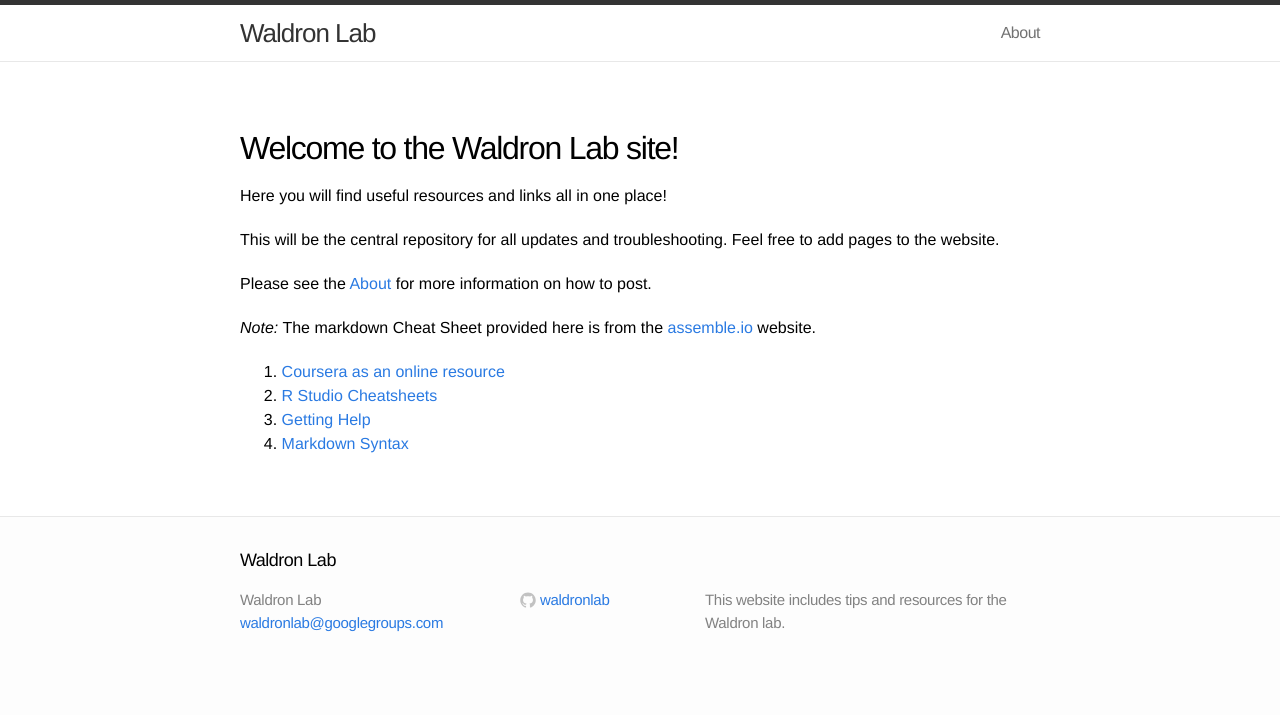
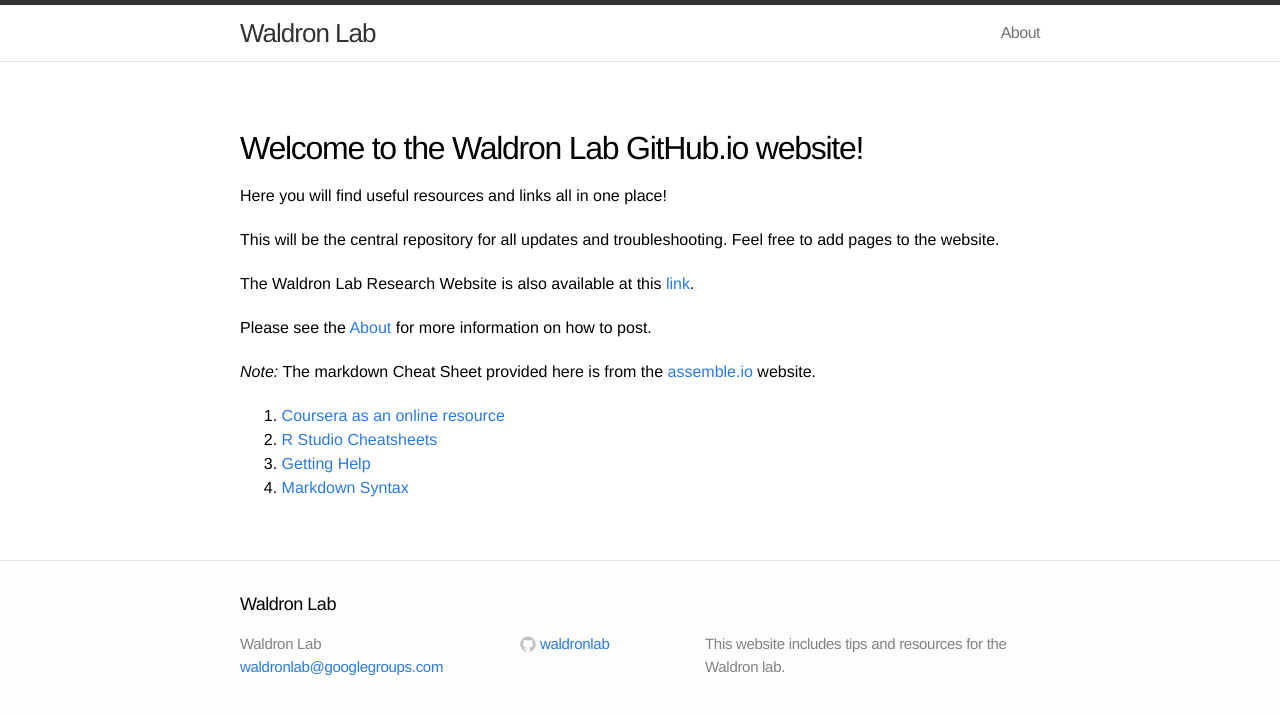
Before and after one commit to juadiegaitan/waldronlab.github.io, a Jekyll site: the page built from index.md, in a window 1280 px wide. Shown: the top 715 px of the page. Built offline with Jekyll 4.4.1, drawn with Linux system fonts in a browser that asks for light colours.

Commit message:
about changes

```diff
--- a/index.md
+++ b/index.md
@@ -2,13 +2,14 @@
 layout: page
 ---
 
-## Welcome to the Waldron Lab site!
+## Welcome to the Waldron Lab GitHub.io website!
 
 Here you will find useful resources and links all in one place!
 
 This will be the central repository for all updates and troubleshooting.
 Feel free to add pages to the website.
 
+The Waldron Lab Research Website is also available at this [link](http://waldronlab.org/).
 
 Please see the [About](/about/) for more information on how to post.
 
```
Also changed, not shown: README.md, images/ghmark.png (added), images/twitter.png (added).
